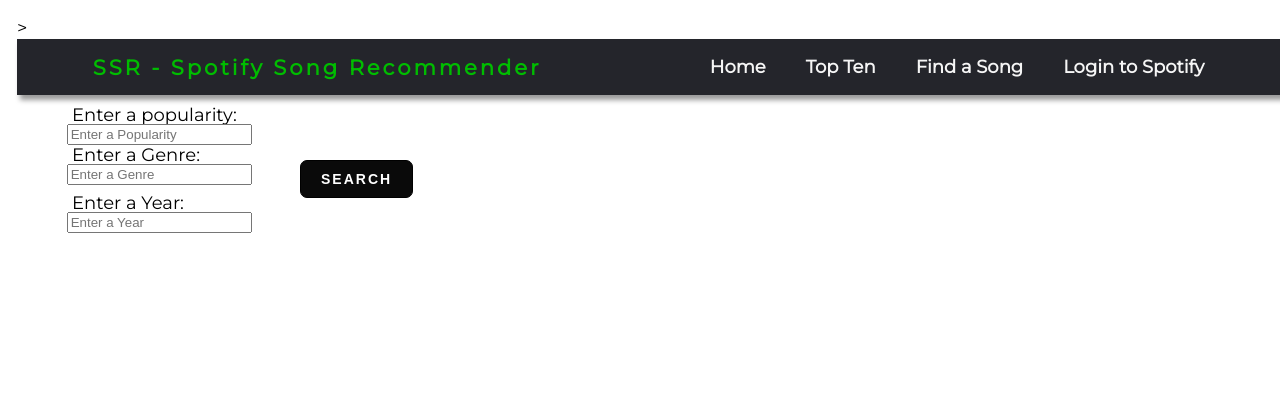
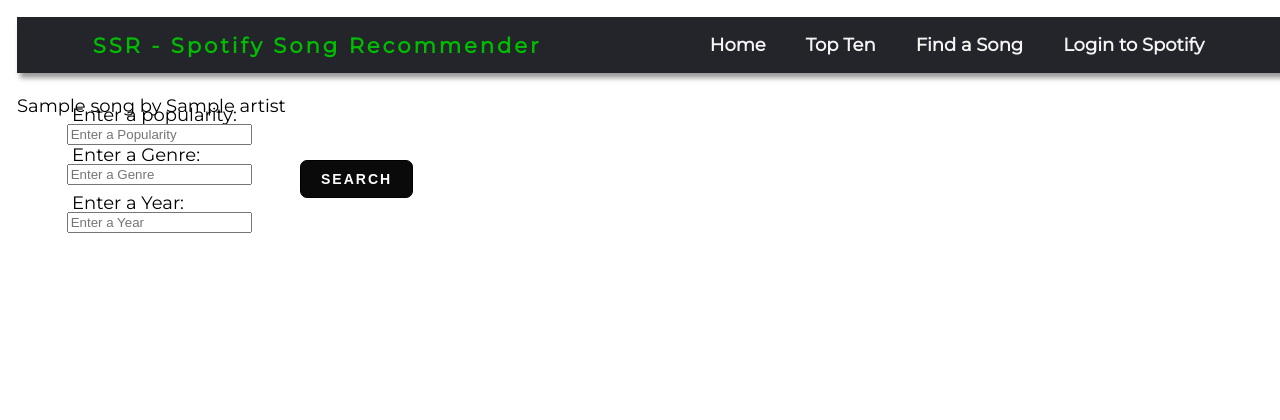
Before and after one commit to AlexFedus/COSC-473-Project, a Flask app: template templates/randomsong.html in a window 1280 px wide. Shown: the top 420 px of the page. Run offline with Flask 3, Linux system fonts and the light colour scheme; the template is opened without the code that fills it: most values are stand-ins (such as "Sample title", 1, 10 or a date in 2020); some libraries are stand-ins or nearby versions.

Commit message:
prints list of recomended songs

```diff
--- a/templates/randomsong.html
+++ b/templates/randomsong.html
@@ -5,7 +5,7 @@
     <meta http-equiv="X-UA-Compatible" content="IE=edge">
     <meta name="viewport" content="width=device-width, initial-scale=1.0">
     <link href='https://fonts.googleapis.com/css?family=Montserrat' rel='stylesheet'>
-    <link rel="stylesheet" type="text/css" href="{{ url_for('static', filename='/randomsong.css')}}">>
+    <link rel="stylesheet" type="text/css" href="{{ url_for('static', filename='/randomsong.css')}}">
 
     <title>Find a Song</title>
 </head>
@@ -58,6 +58,14 @@
       </h2>
 
 
+      {% if recommended_songs %}
+          <h2>Recommended Songs:</h2>
+          <ul>
+              {% for song in recommended_songs %}
+                  <li>{{ song.title }} by {{ song.artist }}</li>
+              {% endfor %}
+          </ul>
+      {% endif %}
 
 
     {% endblock %}
--- a/views.py
+++ b/views.py
@@ -458,4 +458,4 @@ def randomsong():
         return render_template('randomsong.html', genre_song = title, album_art = cover_art, artist_name = artist, link = track_link, profile_picture_url = profile_picture_url, recommended_songs=recommended_songs)
 
     else:
-        return render_template("randomsong.html")
+        return render_template("randomsong.html", profile_picture_url = profile_picture_url)
```
Also changed, not shown: 1 other file.
